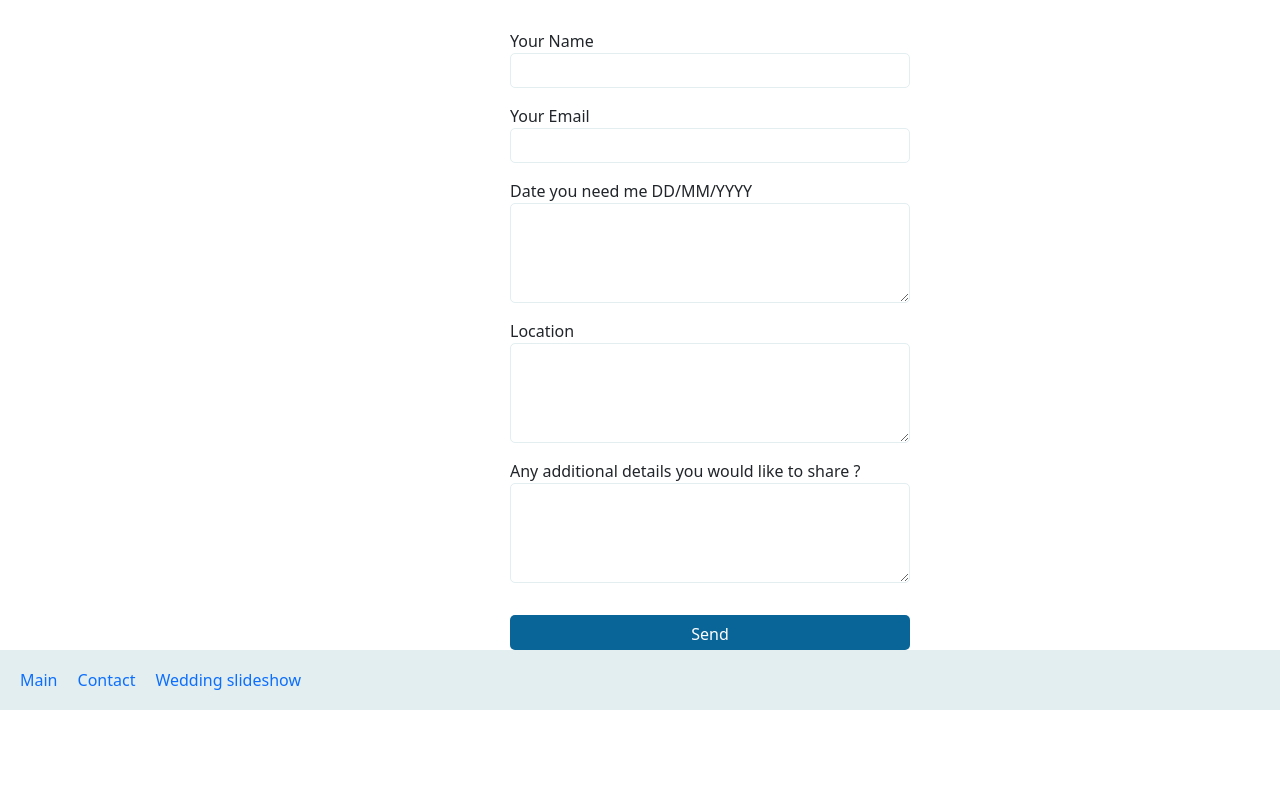
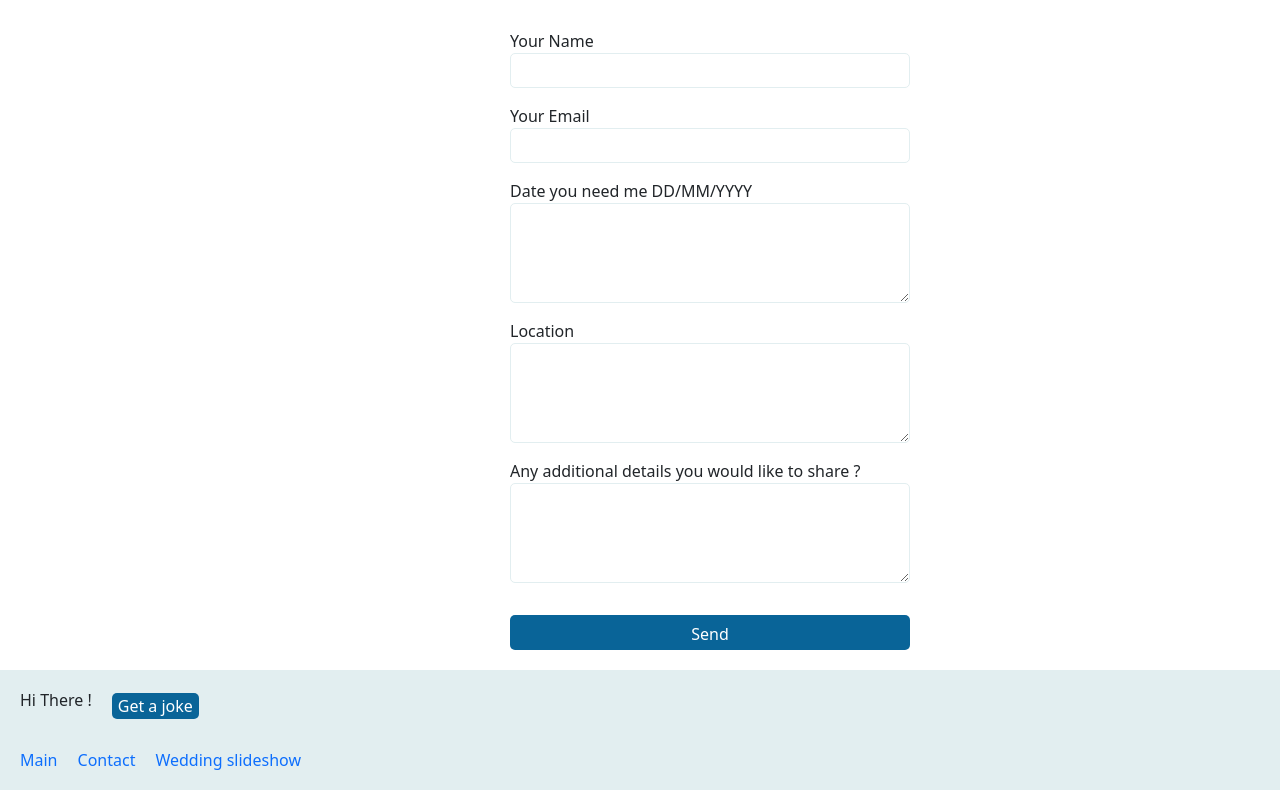
Before and after one commit to kriskris79/sample_website_with_cube3D, a React (Create React App) app: page / in a window 1280 px wide. Shown: the part 1073-1863 px from the top of the page. Before the commit the page ends 1783 px from the top, so only its background shows below. Built offline with nearby package versions, Linux system fonts and the light colour scheme.

Commit message:
test_of_fetch_form_joke_api

```diff
--- a/src/App.js
+++ b/src/App.js
@@ -2,9 +2,9 @@ import "./scss/_main.scss";
 import MainPage from "./components/MainPage";
 import NavBar from "./components/NavBar";
 import Footer from "./components/Footer";
+import Blog from "./components/Blog";
 import Slider from "./components/Slider";
 import Contact from "./components/Contact";
-
 
 function App() {
   return (
@@ -15,6 +15,7 @@ function App() {
         <Slider />
         <MainPage />
         <Contact />
+        <Blog />
         <Footer />
 
 
--- /dev/null
+++ b/src/components/Blog.js
@@ -0,0 +1,54 @@
+
+
+
+import React, {useState} from "react";
+// import {Axios} from "axios";
+
+
+function Blog() {
+    const [joke, setJoke] = useState("");
+    const getJoke = () => {
+
+        fetch("https://official-joke-api.appspot.com/random_joke").then(
+            (response)=> response.json())
+            .then((data) => {
+                setJoke(data.setup + "..." + data.punchline);   //question and answer
+            });
+    };
+    return (
+        <div className="blog-container">
+            Hi There !  <button className="button-style2 " onClick={getJoke}> Get a joke  </button>
+            {joke}
+        </div>
+    );
+}
+
+export  default Blog;
+
+
+
+//why with Axios  is not working
+// import React, {useState} from "react";
+// import {Axios} from "axios";
+//
+//
+// function Blog() {
+//     const [joke, setJoke] = useState("");
+//     const getJoke = () => {
+// // why its happens ?
+//         Axios.get("https://official-joke-api.appspot.com/random_joke").then(
+//             (response)=> {
+//                 console.log(response);
+//                 setJoke(response.data.setup + "..." + response.data.punchline);   //question and answer
+//             }
+//         );
+//     };
+//     return (
+//         <div className="blog-container">
+//             Hi There !  <button className="button-style2 " onClick={getJoke}> Get a joke  </button>
+//             {joke}
+//         </div>
+//     );
+// }
+//
+// export  default Blog;
--- a/src/components/Contact.js
+++ b/src/components/Contact.js
@@ -52,5 +52,3 @@ const Contact = () => {
 };
 
 export default Contact;
-
-// <Button input type="submit" value="Send" variant="outline-primary" a className="buttonsStyle" >Send</Button>{' '}
--- a/src/scss/_main.scss
+++ b/src/scss/_main.scss
@@ -4,4 +4,5 @@
 @import "../styles/_footer";
 @import "../styles/_slider";
 @import "../styles/_contact";
+@import "../styles/_blog";
 @import "~bootstrap/scss/bootstrap";
--- /dev/null
+++ b/src/styles/_blog.scss
@@ -0,0 +1,26 @@
+@import "../scss/variables";
+
+.blog-container {
+  //text-decoration: none;
+  display: flex;
+  justify-content: flex-start;
+  align-items: center;
+  align-content: center;
+  gap: 20px;
+  width: 100%;
+  height: 60px;
+  padding-left: 20px;
+  margin-left: 0px;
+  background-color: $verylightblueColor;
+
+}
+
+.button-style2 {
+  margin-top: 2rem;
+  cursor: pointer;
+  background: $blueColor;
+  color: white;
+  border: none;
+  margin-bottom: 20px;
+  border-radius: 5px;
+}
--- a/src/styles/_contact.scss
+++ b/src/styles/_contact.scss
@@ -55,69 +55,6 @@ form {
     background: $blueColor;
     color: white;
     border: none;
+    margin-bottom: 20px;
   }
 }
-
-
-//.StyledContactForm {
-//  width: 100vh;
-//  height: 700px;
-//  display: flex;
-//  align-items: center;
-//  align-content: center;
-//  flex-direction: column;
-//}
-//
-//form {
-//  display: flex;
-//  align-items: center;
-//  align-content: center;
-//  flex-direction: column;
-//  position: absolute;
-//  width: 350px ;
-//  font-size: 16px;
-//
-//  input {
-//    width: 100%;
-//    height: 35px;
-//    padding: 7px;
-//    outline: none;
-//    border-radius: 5px;
-//    border: 1px solid $verylightblueColor;
-//
-//    &:focus {
-//      border: 2px solid $blueColor;
-//    }
-//  }
-//
-//  textarea {
-//    max-width: 100%;
-//    min-width: 100%;
-//    width: 100%;
-//    max-height: 100px;
-//    min-height: 100px;
-//    padding: 7px;
-//    outline: none;
-//    border-radius: 5px;
-//    border: 1px solid $verylightblueColor;
-//
-//    &:focus {
-//      border: 2px solid $blueColor;
-//    }
-//  }
-//
-//  label {
-//    margin-top: 1rem;
-//    margin-bottom: 1rem;
-//  }
-//
-//  input[type="submit"] {
-//    margin-top: 40px;
-//    padding: 20px;
-//    align-items: stretch;
-//    cursor: pointer;
-//    background: $blueColor;
-//    color: white;
-//    border: none;
-//  }
-//}
```
